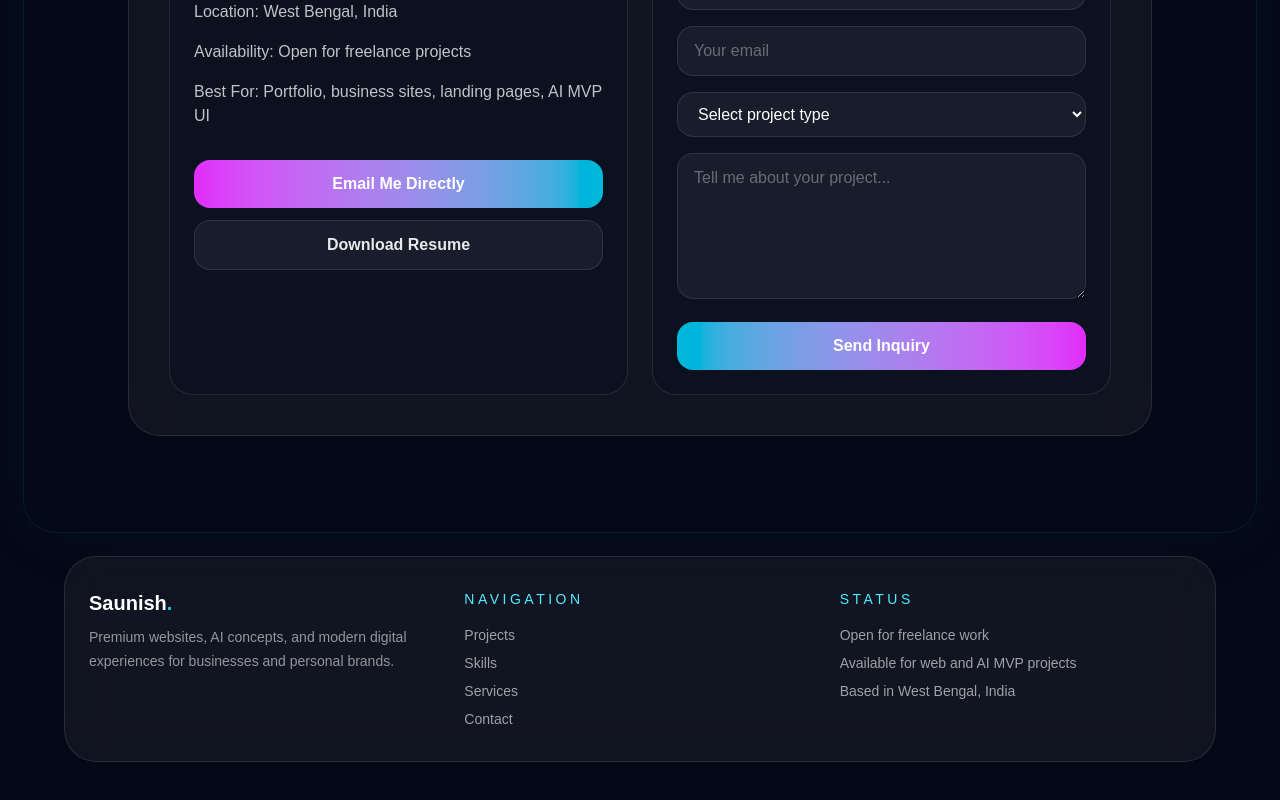
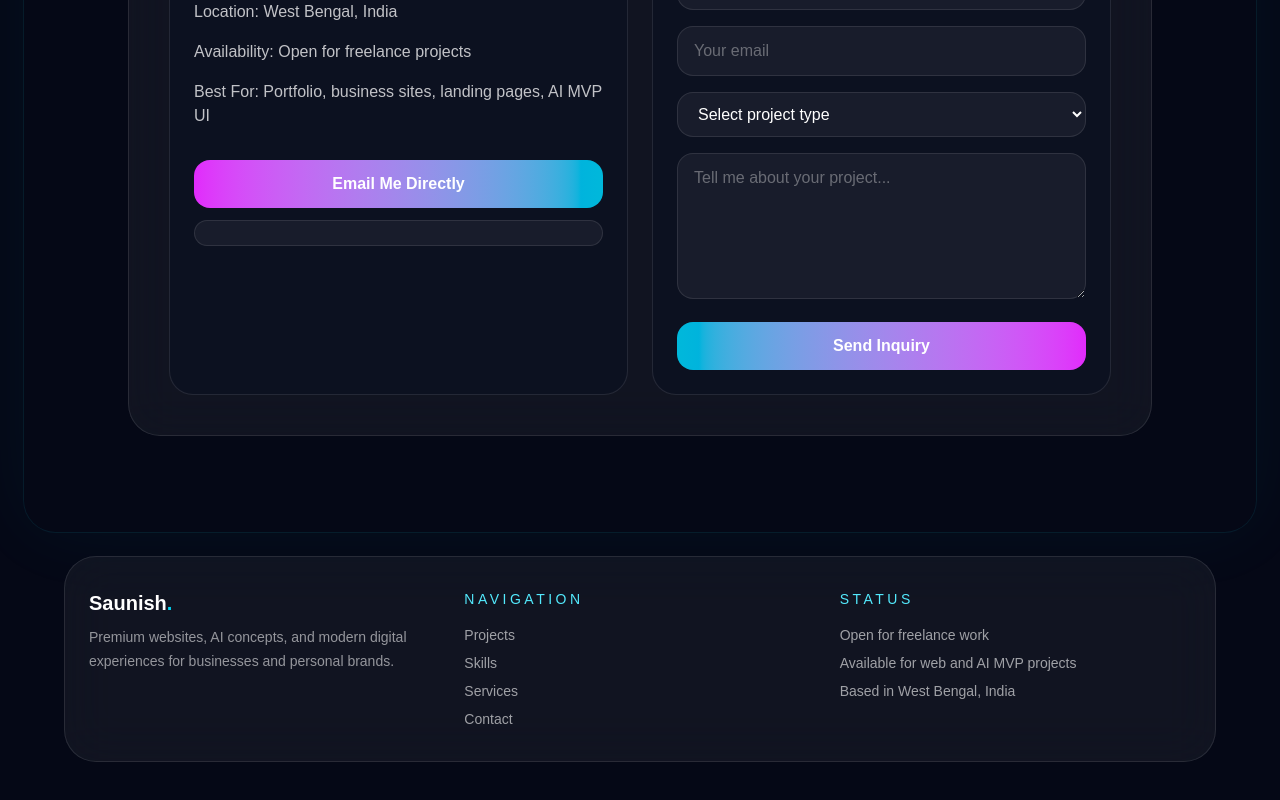
Before and after one commit to saunishpal/myportfolio, a Next.js app: page / in a window 1280 px wide. Shown: the part 8256-9056 px from the top of the page. Built offline with nearby package versions, Linux system fonts and the light colour scheme.

Commit message:
Update ContactCard.tsx

```diff
--- a/components/ContactCard.tsx
+++ b/components/ContactCard.tsx
@@ -37,7 +37,7 @@ export default function ContactCard() {
                 download
                 className="block rounded-2xl border border-white/10 bg-white/5 px-5 py-3 text-center font-semibold text-white/90 transition hover:bg-white/10"
               >
-                Download Resume
+
               </a>
             </div>
           </div>
```
